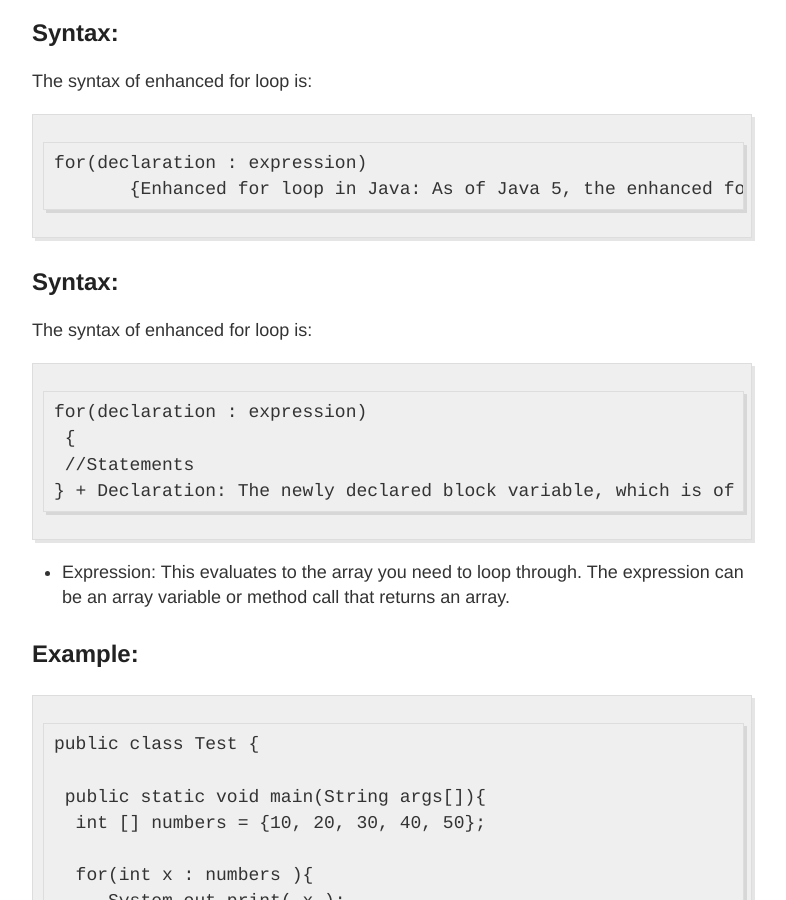
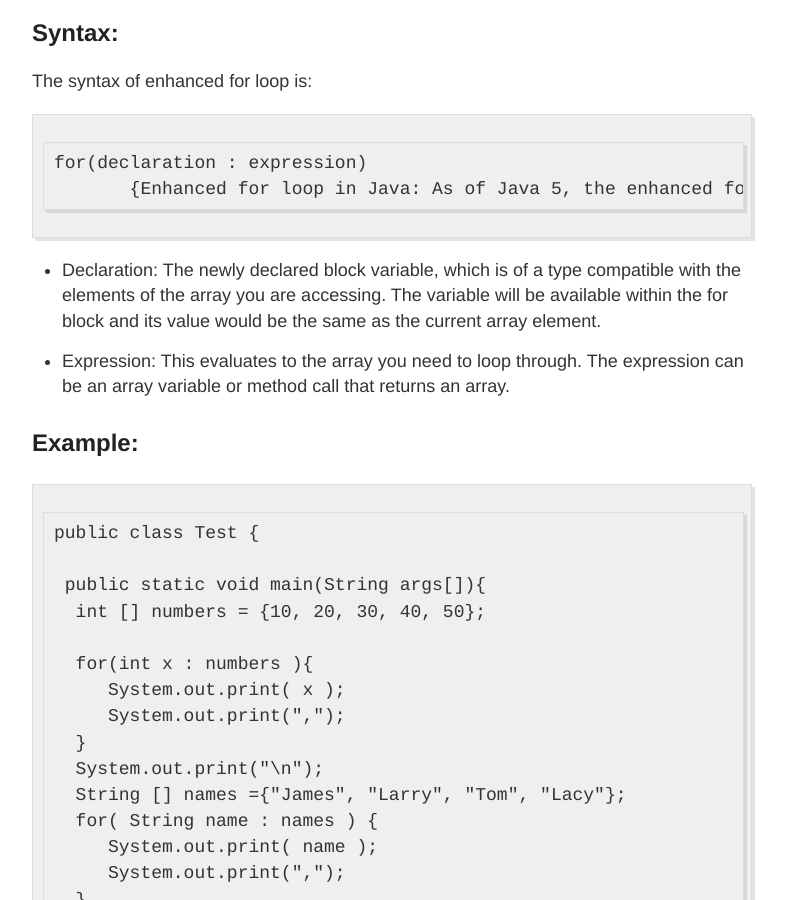
Before and after one commit to Korirmitchelle/Korirmitchelle.github.io, a Jekyll site: the page built from _posts/2016-7-8-loops.md, in a window 1280 px wide and 900 px high, scrolled down 460 px. Shown: the whole window, without its empty margins (248-1034 px from the left). Built offline with Jekyll 4.4.1, drawn with Linux system fonts in a browser that asks for light colours.

Commit message:
mistakes

```diff
--- a/_posts/2016-7-8-loops.md
+++ b/_posts/2016-7-8-loops.md
@@ -18,13 +18,7 @@ The syntax of enhanced for loop is:
            {Enhanced for loop in Java:
 As of Java 5, the enhanced for loop was introduced. This is mainly used to traverse collection of elements including arrays.
 
-## Syntax:
-The syntax of enhanced for loop is:
 
-    for(declaration : expression)
-     {
-     //Statements
-    }
 + Declaration: The newly declared block variable, which is of a type compatible with the elements of the array you are accessing. The variable will be available within the for block and its value would be the same as the current array element.
 
 - Expression: This evaluates to the array you need to loop through. The expression can be an array variable or method call that returns an array.
```
